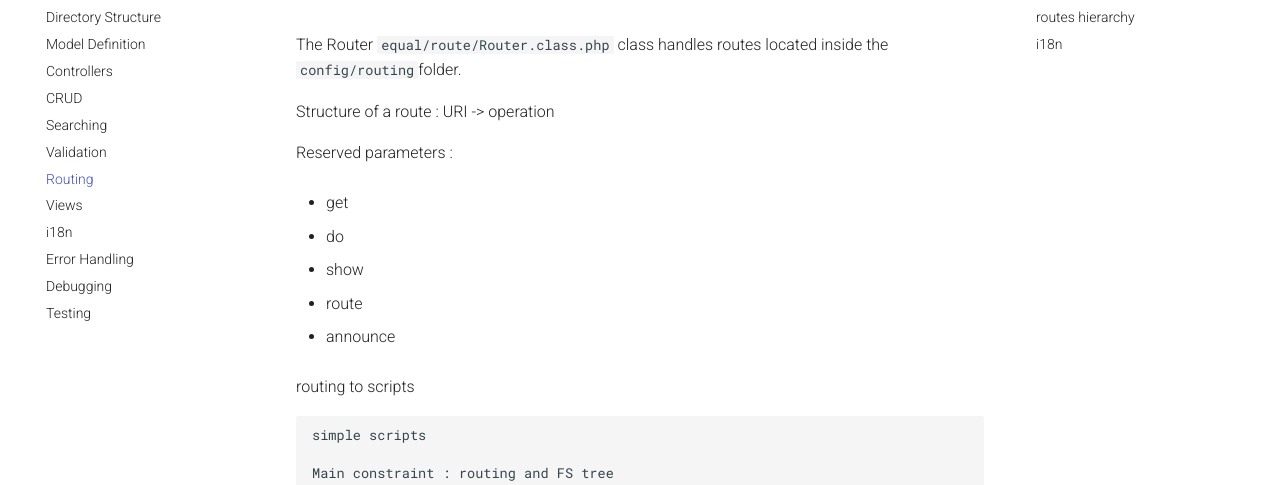
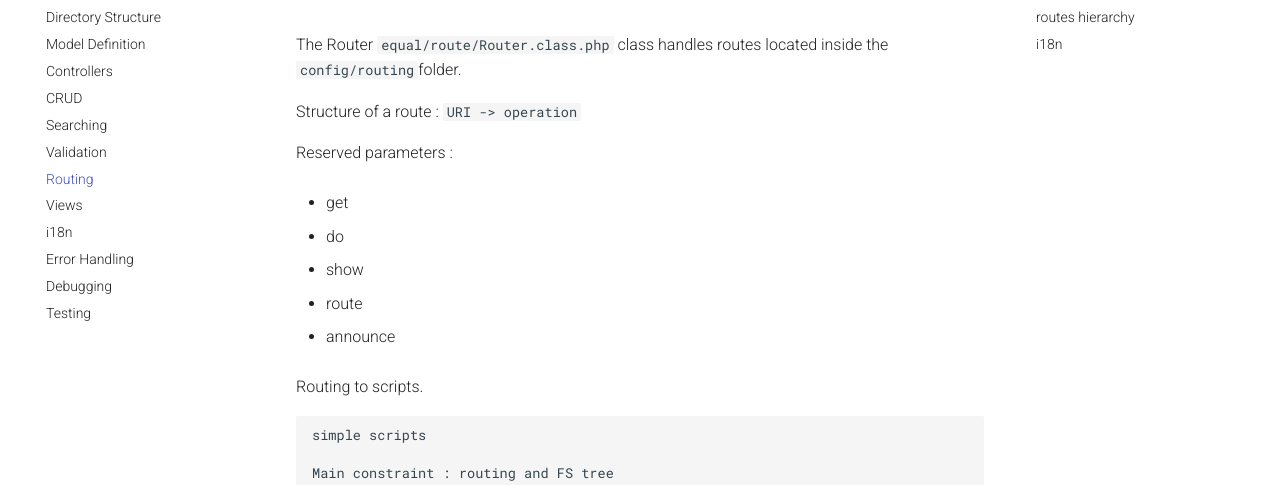
Before and after one commit to equalframework/equal-doc, an MkDocs documentation site: the page built from docs/usage/routing.md, in a window 1280 px wide and 900 px high. Shown: the part 196-681 px from the top of the window. Built offline with MkDocs 1.6.1 and Material for MkDocs 9.7.7, drawn with Linux system fonts in a browser that asks for light colours; comment, search, counter and statistics services are not loaded.

Commit message:
added docs

```diff
--- a/docs/usage/routing.md
+++ b/docs/usage/routing.md
@@ -2,7 +2,7 @@
 
 The Router `equal/route/Router.class.php` class handles routes located inside the `config/routing`folder.
 
-Structure of a route  :	URI -> operation
+Structure of a route  :	`URI -> operation`
 
 Reserved parameters :
 
@@ -18,7 +18,7 @@ Reserved parameters :
 
 
 
-routing to scripts
+Routing to scripts.
 
 	simple scripts
 
```
